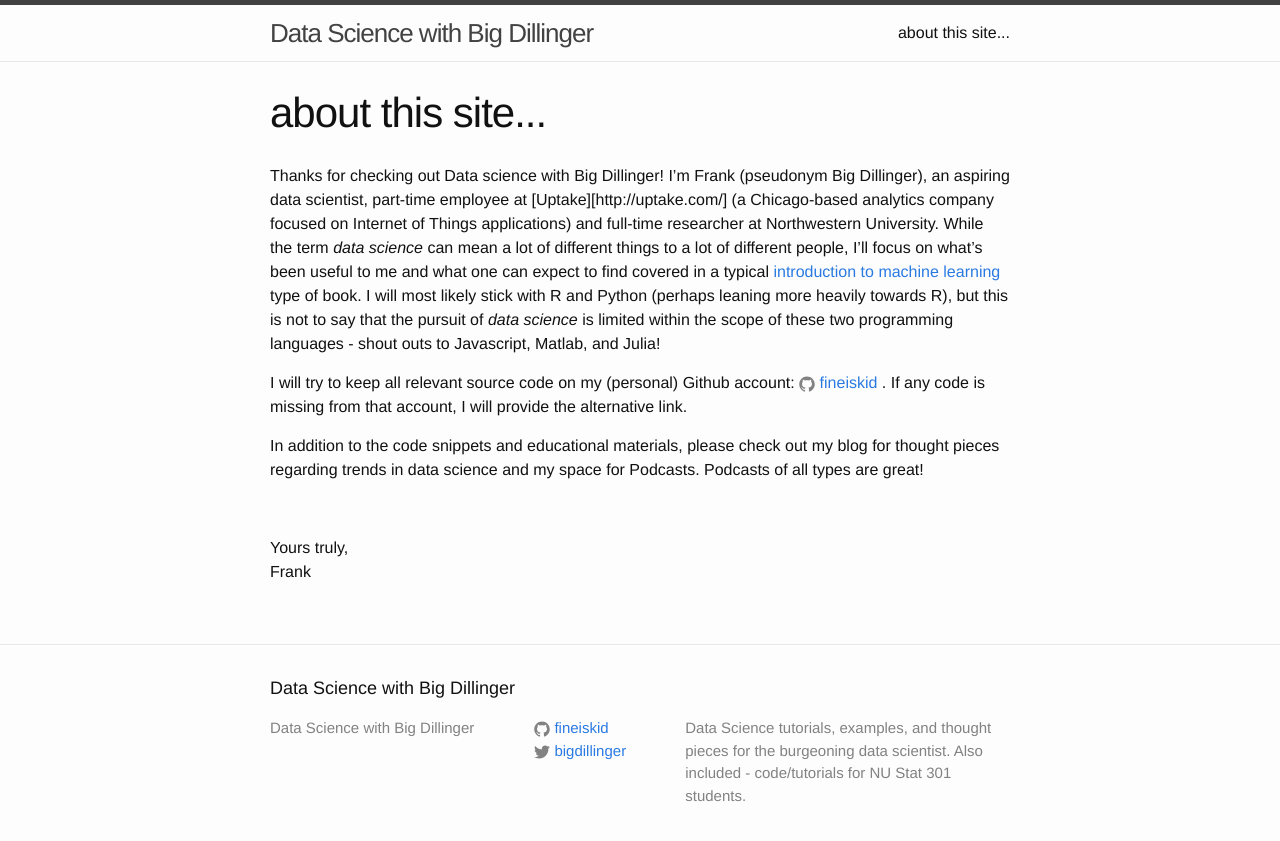
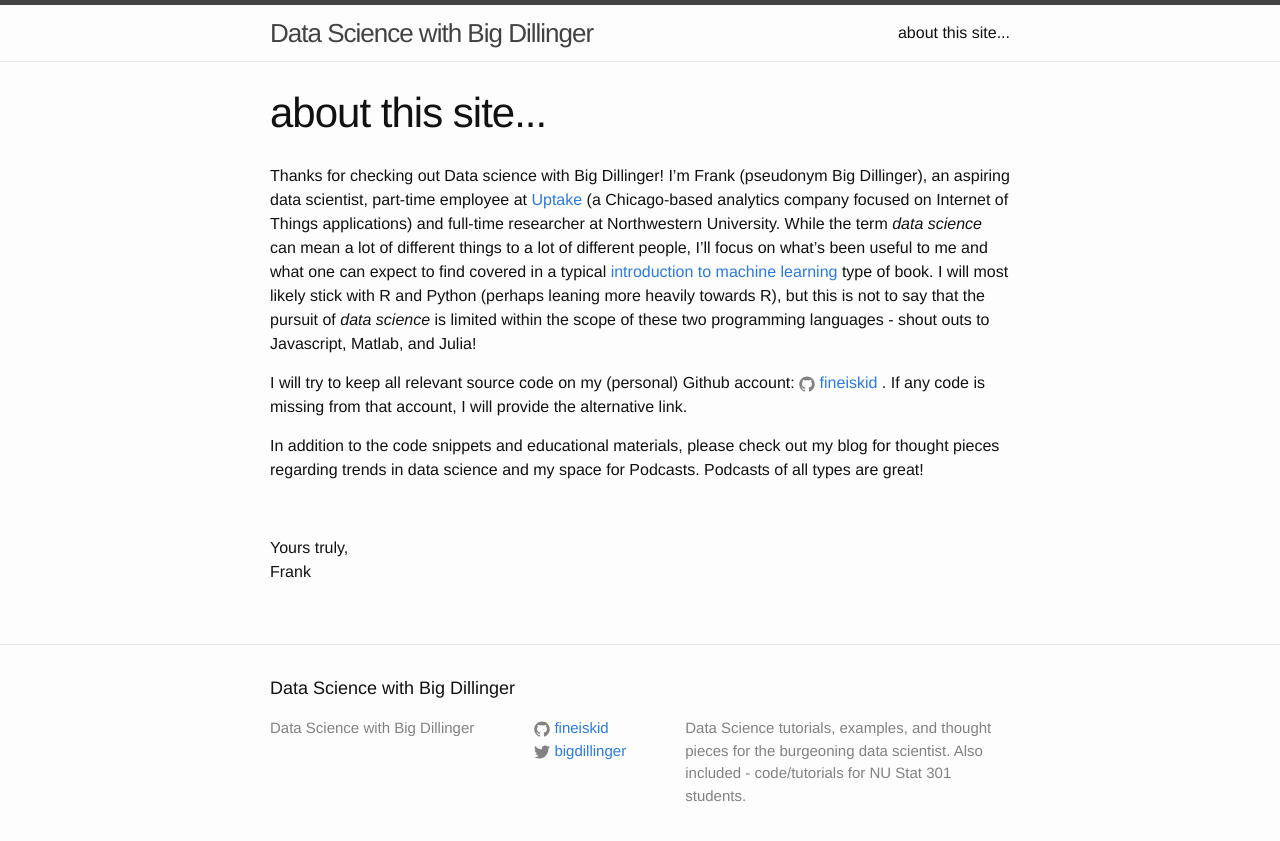
Before and after one commit to FrankFineis/FrankFineis.github.io, a Jekyll site: the page built from about.md, in a window 1280 px wide. Shown: the top 841 px of the page. Built offline with Jekyll 4.4.1, drawn with Linux system fonts in a browser that asks for light colours.

Commit message:
About updated

```diff
--- a/about.md
+++ b/about.md
@@ -4,7 +4,7 @@ title: about this site...
 permalink: /about/
 ---
 
-Thanks for checking out Data science with Big Dillinger! I'm Frank (pseudonym Big Dillinger), an aspiring data scientist, part-time employee at [Uptake][http://uptake.com/] (a Chicago-based analytics company focused on Internet of Things applications) and full-time researcher at Northwestern University. While the term _data science_ can mean a lot of different things to a lot of different people, I'll focus on what's been useful to me and what one can expect to find covered in a typical [introduction to machine learning](http://www-bcf.usc.edu/~gareth/ISL/) type of book. I will most likely stick with R and Python (perhaps leaning more heavily towards R), but this is not to say that the pursuit of _data science_ is limited within the scope of these two programming languages - shout outs to Javascript, Matlab, and Julia!
+Thanks for checking out Data science with Big Dillinger! I'm Frank (pseudonym Big Dillinger), an aspiring data scientist, part-time employee at [Uptake](http://uptake.com/) (a Chicago-based analytics company focused on Internet of Things applications) and full-time researcher at Northwestern University. While the term _data science_ can mean a lot of different things to a lot of different people, I'll focus on what's been useful to me and what one can expect to find covered in a typical [introduction to machine learning](http://www-bcf.usc.edu/~gareth/ISL/) type of book. I will most likely stick with R and Python (perhaps leaning more heavily towards R), but this is not to say that the pursuit of _data science_ is limited within the scope of these two programming languages - shout outs to Javascript, Matlab, and Julia!
 
 I will try to keep all relevant source code on my (personal) Github account:
 {% include icon-github.html username="fineiskid" %}. If any code is missing from that account, I will provide the alternative link.
```
